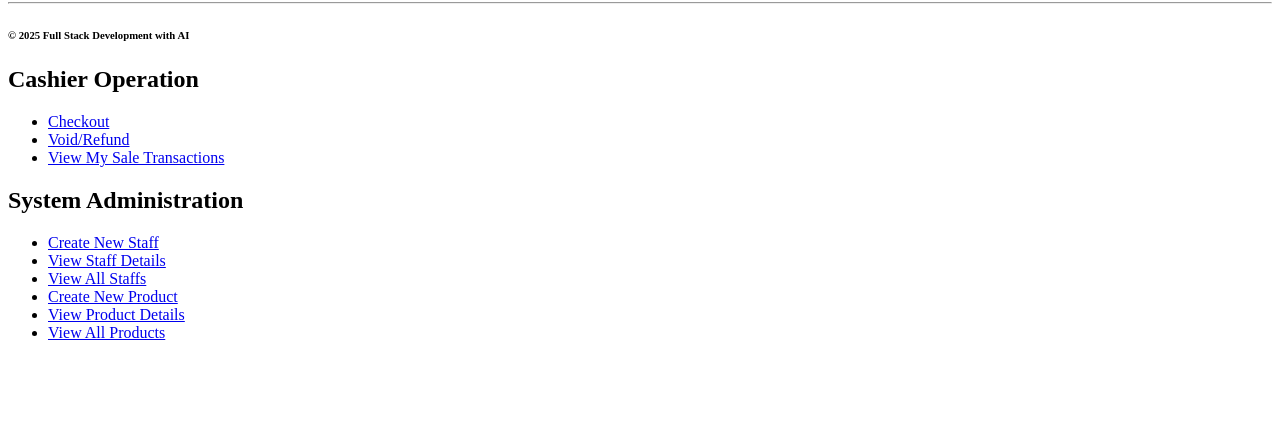
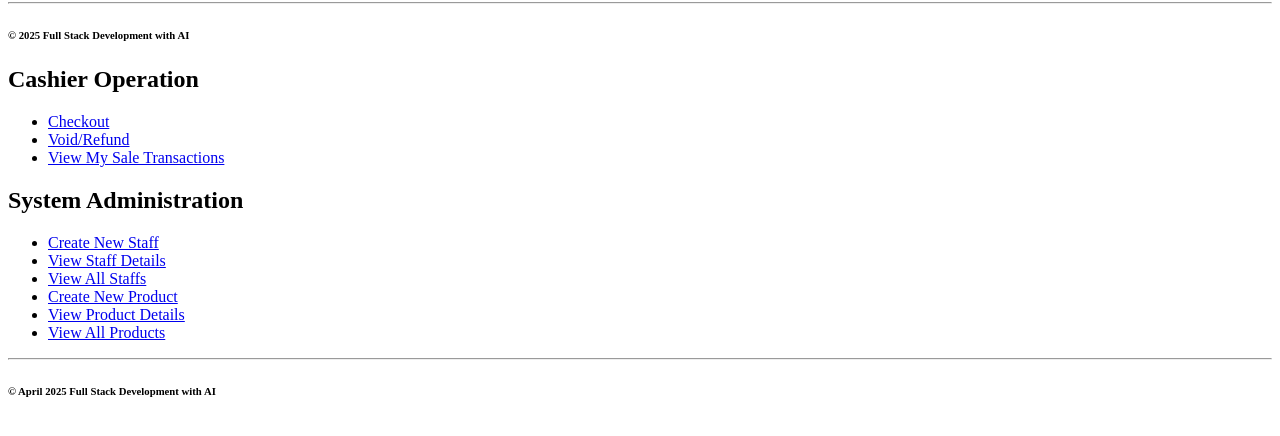
Before and after one commit to mohdfuadsarman/PointOfSaleSystemWeb, a plain HTML site: page index.html in a window 1280 px wide. Shown: the part 64-500 px from the top of the page. Drawn offline with Linux system fonts and the light colour scheme.

Commit message:
modified index.html copyright

```diff
--- a/index.html
+++ b/index.html
@@ -23,5 +23,9 @@
 			<li><a href="./systemAdministration/viewProductDetails.html">View Product Details</a></li>
 			<li><a href="./systemAdministration/viewAllProducts.html">View All Products</a></li>
 		</ul>
+		<p>
+			<hr/>
+			<h6>&copy; April 2025 Full Stack Development with AI</h6>
+		</p>
 	</body>
 </html>
```
